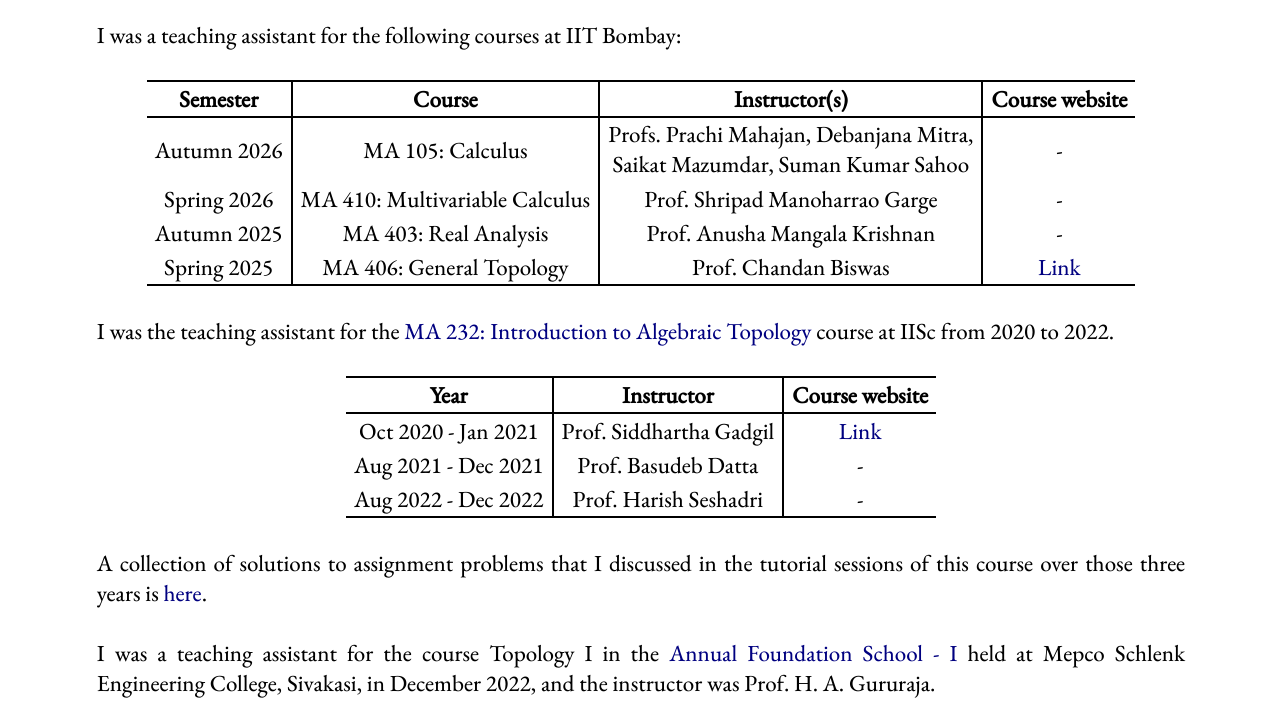
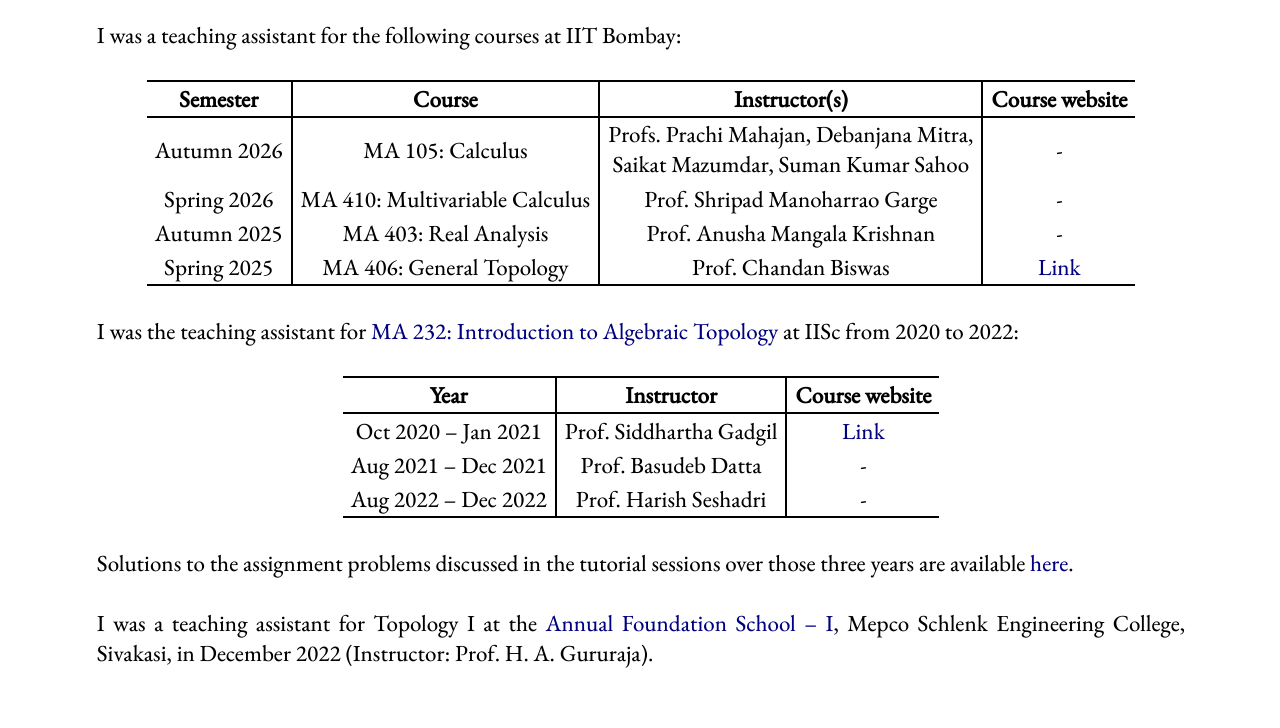
Before and after one commit to sumanta0/sumanta0.github.io, a plain HTML site: page teaching.html in a window 1280 px wide. Shown: the part 175-903 px from the top of the page. After the commit the page ends 873 px from the top, so only its background shows below. Drawn offline with nearby package versions, Linux system fonts and the light colour scheme; a web font is replaced by a local one.

Commit message:
Add files via upload

```diff
--- a/teaching.html
+++ b/teaching.html
@@ -127,7 +127,7 @@
     </tr>
   </table><br/>
 
-  I was the teaching assistant for the <a href="https://math.iisc.ac.in/all-courses/ma232.html" style="color:#000080">MA 232: Introduction to Algebraic Topology</a> course at IISc from 2020 to 2022. <br><br/>
+  I was the teaching assistant for <a href="https://math.iisc.ac.in/all-courses/ma232.html" style="color:#000080">MA 232: Introduction to Algebraic Topology</a> at IISc from 2020 to 2022: <br><br/>
 
   <table align="center" style="border-collapse: collapse;">
    <tr>
@@ -136,25 +136,25 @@
      <th style="text-align: center; border-bottom:2px solid black; border-top:2px solid black; padding: 2px 8px;">Course website</th>
    </tr>
    <tr>
-     <td style="text-align: center; border-right:2px solid black; padding: 2px 8px;">Oct 2020 - Jan 2021</td>
+     <td style="text-align: center; border-right:2px solid black; padding: 2px 8px;">Oct 2020 &ndash; Jan 2021</td>
      <td style="padding: 2px 8px; border-right:2px solid black; text-align: center;">Prof. Siddhartha Gadgil</td>
      <td style="padding: 2px 8px; text-align: center;"><a href="https://math.iisc.ac.in/~gadgil/introduction-algebraic-topology-2020/index.html" style="color:#000080">Link</a></td>
    </tr>
    <tr>
-     <td style="text-align: center; border-right:2px solid black; padding: 2px 8px;">Aug 2021 - Dec 2021</td>
+     <td style="text-align: center; border-right:2px solid black; padding: 2px 8px;">Aug 2021 &ndash; Dec 2021</td>
      <td style="padding: 2px 8px; border-right:2px solid black; text-align: center;">Prof. Basudeb Datta</td>
      <td style="padding: 2px 8px; text-align: center;">-</td>
    </tr>
    <tr>
-     <td style="text-align: center; border-right:2px solid black; border-bottom:2px solid black; padding: 2px 8px;">Aug 2022 - Dec 2022</td>
+     <td style="text-align: center; border-right:2px solid black; border-bottom:2px solid black; padding: 2px 8px;">Aug 2022 &ndash; Dec 2022</td>
      <td style="border-bottom:2px solid black; padding: 2px 8px; border-right:2px solid black; text-align: center;">Prof. Harish Seshadri</td>
      <td style="border-bottom:2px solid black; padding: 2px 8px; text-align: center;">-</td>
    </tr>
   </table><br/>
 
-  A collection of solutions to assignment problems that I discussed in the tutorial sessions of this course over those three years is <a href="assignment.pdf" style="color:#000080">here</a>. <br/><br/>
+  Solutions to the assignment problems discussed in the tutorial sessions over those three years are available <a href="assignment.pdf" style="color:#000080">here</a>. <br/><br/>
 
-  I was a teaching assistant for the course Topology I in the <a href="https://www.atmschools.org/school/2022/AFS-I/afs-mep-siva" style="color:#000080">Annual Foundation School - I</a> held at Mepco Schlenk Engineering College, Sivakasi, in December 2022, and the instructor was Prof. H. A. Gururaja.
+  I was a teaching assistant for Topology I at the <a href="https://www.atmschools.org/school/2022/AFS-I/afs-mep-siva" style="color:#000080">Annual Foundation School &ndash; I</a>, Mepco Schlenk Engineering College, Sivakasi, in December 2022 (Instructor: Prof. H. A. Gururaja).
 </td>
 <td></td>
 </tr>
```
Also changed, not shown: others.html (+2 -2 lines).
